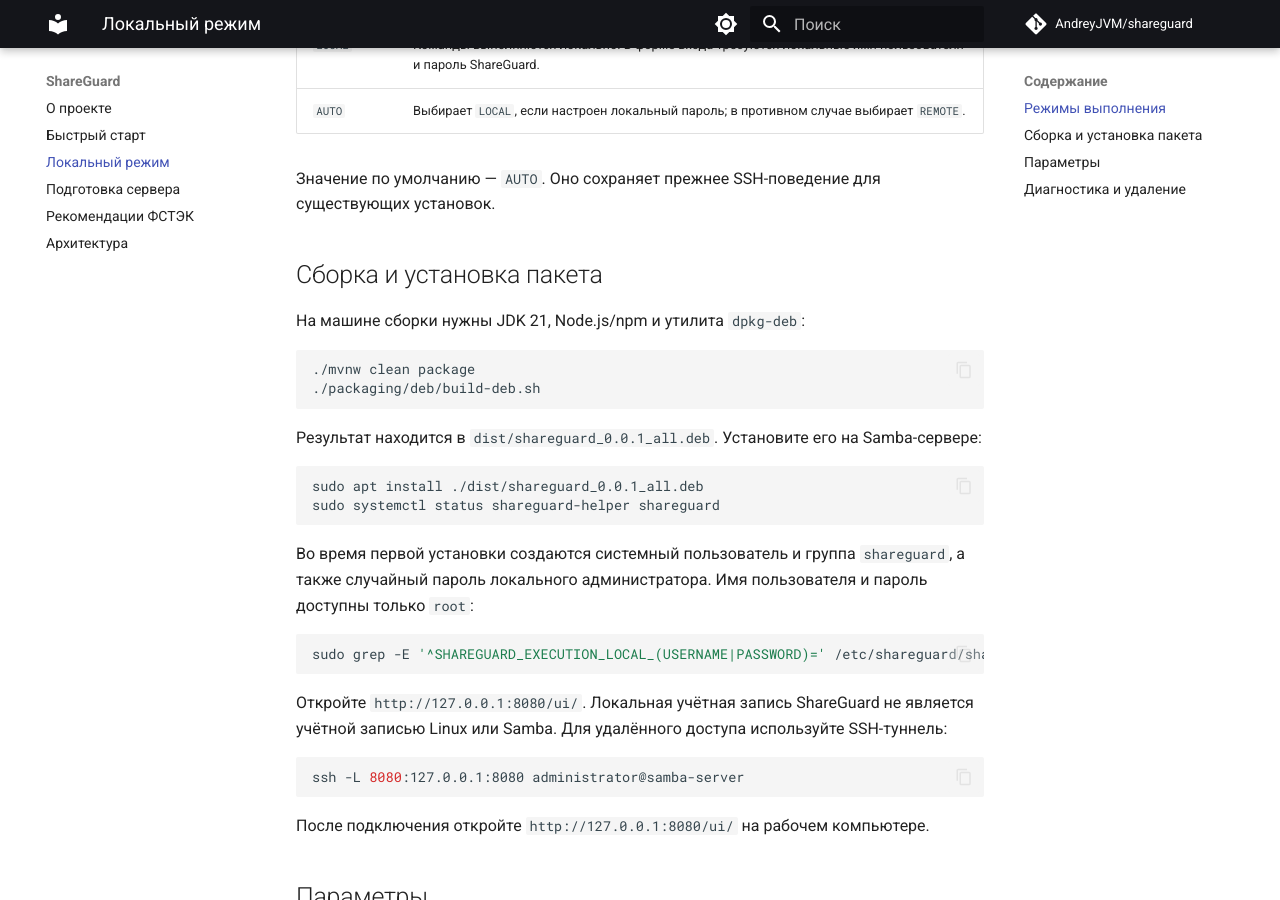
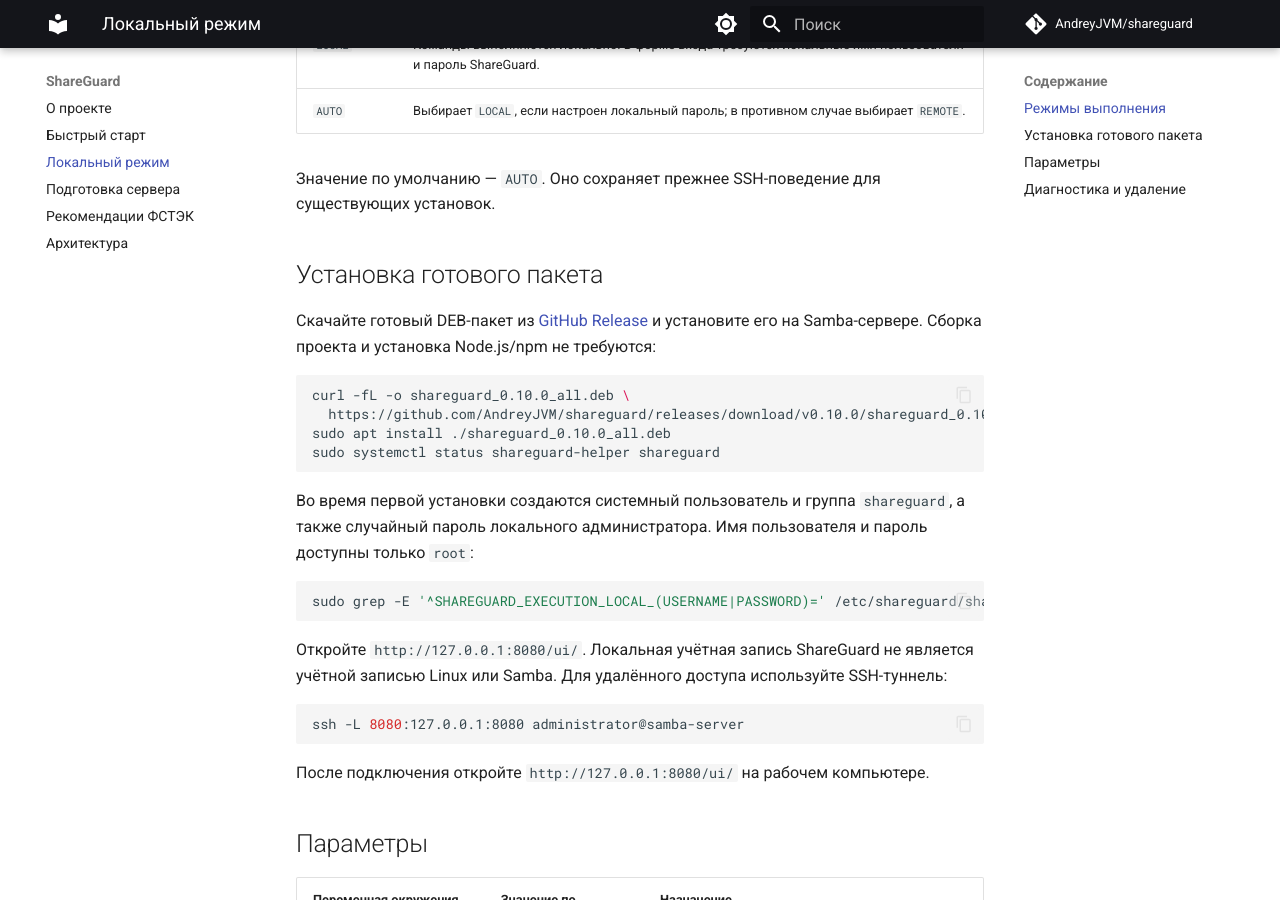
Before and after one commit to AndreyJVM/samba-web-ui, an MkDocs documentation site: the page built from docs/local-mode.md, in a window 1280 px wide and 900 px high, scrolled down 770 px. Built offline with MkDocs 1.6.1 and Material for MkDocs 9.7.7, drawn with Linux system fonts in a browser that asks for light colours; comment, search, counter and statistics services are not loaded.

Commit message:
docs(install): use published deb package

````diff
--- a/docs/local-mode.md
+++ b/docs/local-mode.md
@@ -26,19 +26,15 @@
 
 Значение по умолчанию — `AUTO`. Оно сохраняет прежнее SSH-поведение для существующих установок.
 
-## Сборка и установка пакета
+## Установка готового пакета
 
-На машине сборки нужны JDK 21, Node.js/npm и утилита `dpkg-deb`:
+Скачайте готовый DEB-пакет из [GitHub Release](https://github.com/AndreyJVM/shareguard/releases/tag/v0.10.0)
+и установите его на Samba-сервере. Сборка проекта и установка Node.js/npm не требуются:
 
 ```bash
-./mvnw clean package
-./packaging/deb/build-deb.sh
-```
-
-Результат находится в `dist/shareguard_0.0.1_all.deb`. Установите его на Samba-сервере:
-
-```bash
-sudo apt install ./dist/shareguard_0.0.1_all.deb
+curl -fL -o shareguard_0.10.0_all.deb \
+  https://github.com/AndreyJVM/shareguard/releases/download/v0.10.0/shareguard_0.10.0_all.deb
+sudo apt install ./shareguard_0.10.0_all.deb
 sudo systemctl status shareguard-helper shareguard
 ```
 
````
Also changed, not shown: README.md (+6 -3 lines).
